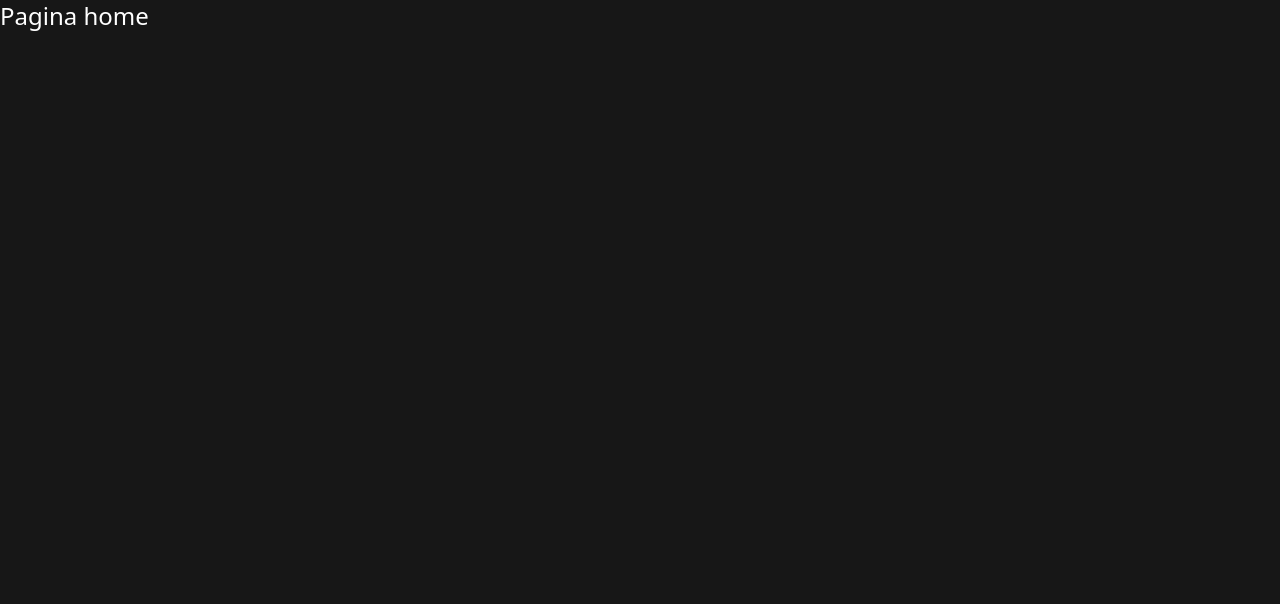
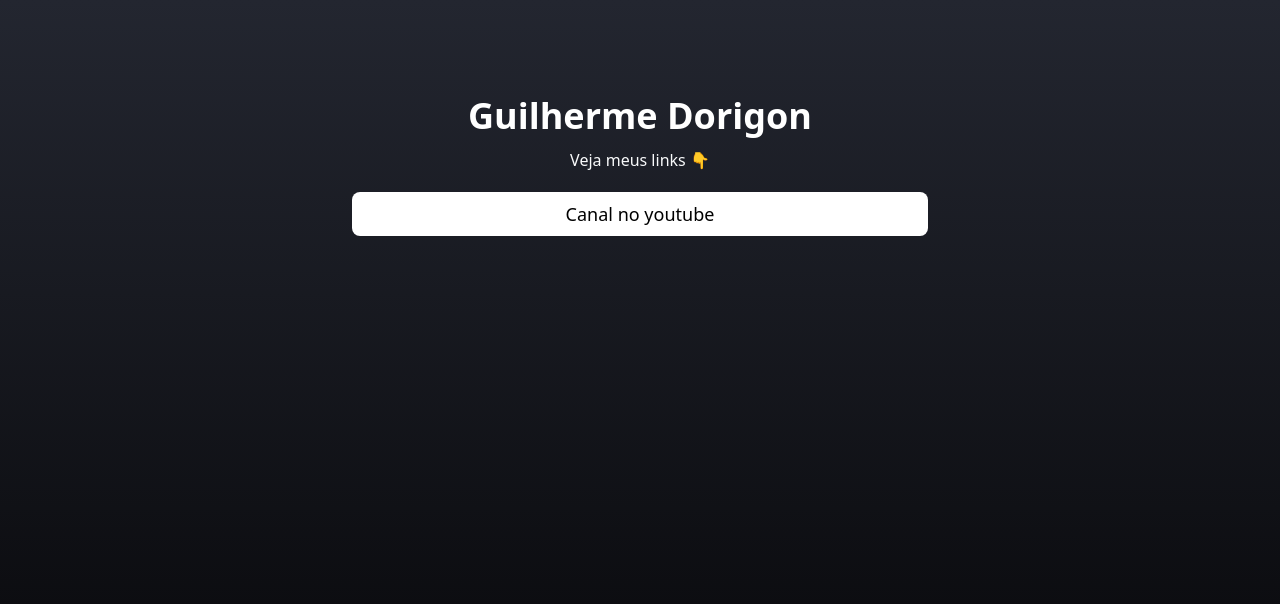
Before and after one commit to gDorigon/projeto-links, a React (Vite) app: page / in a window 1280 px wide. Shown: the top 604 px of the page. Built offline with nearby package versions, Linux system fonts and the light colour scheme.

Commit message:
Aplicando tailwind

```diff
--- a/package.json
+++ b/package.json
@@ -15,6 +15,7 @@
     "match-sorter": "^8.0.1",
     "react": "^19.0.0",
     "react-dom": "^19.0.0",
+    "react-icons": "^5.5.0",
     "react-router-dom": "^7.5.3",
     "router-dom": "^3.0.3",
     "sort-by": "^1.2.0",
--- a/src/index.css
+++ b/src/index.css
@@ -1 +1,7 @@
 @import "tailwindcss";
+
+body{
+    min-height:  100vh;
+    background: linear-gradient(#232630, #050507)
+
+}
--- a/src/pages/home/index.tsx
+++ b/src/pages/home/index.tsx
@@ -2,10 +2,28 @@
 
 export function Home() {
     return (
-        <div className="w-full h-screen bg-neutral-900">
-            <h1 className="text-white text-2xl">
-                Pagina home
+        <div className="flex flex-col w-full py-4 items-center justify-center">
+            <h1 className=" md:text-4xl text-3xl font-bold text-white mt-20">
+                Guilherme Dorigon
             </h1>
+
+            <span className="text-gray-50 mb-5 mt-3">Veja meus links 👇</span>
+
+
+            <main className="flex flex-col w-11/12 max-w-xl text-center">
+                <section className="bg-white mb-4 w-full py-2 rounded-lg select-none transition-transform hover:scale-105 cursor-pointer">
+                    <a >
+                        <p className="text-base md:text-lg">
+                            Canal no youtube
+                        </p>
+                    </a>
+                </section>
+
+
+                <footer className="flex justify-center gap-3 my-4">
+
+                </footer>
+            </main>
         </div>
     )
 }
```
Also changed, not shown: 1 other file (tests, documents, lock files or other folders).
